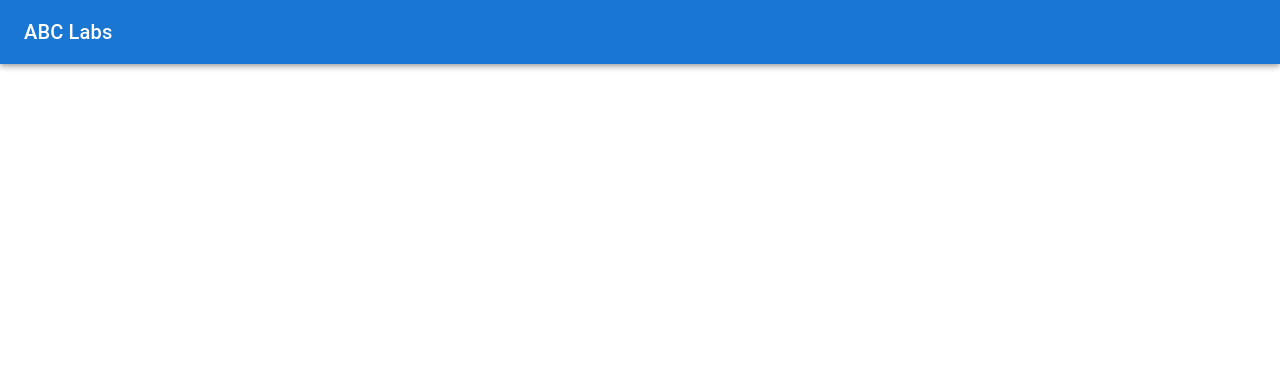
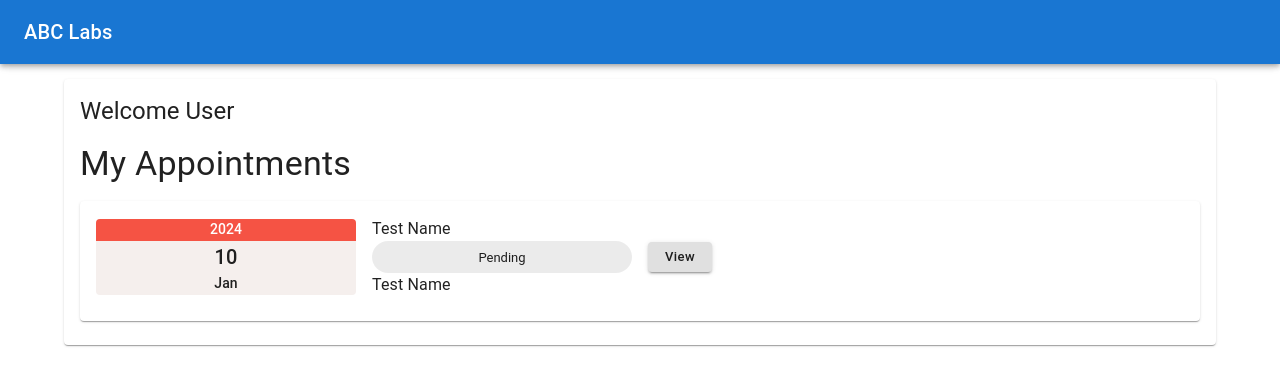
Before and after one commit to Arshad008/icbt-ap-project-fe, a React (Create React App) app: page /profile in a window 1280 px wide. Before the commit this address had no page. Shown: the top 386 px of the page. Built offline with nearby package versions, Linux system fonts and the light colour scheme.

Commit message:
user views

```diff
--- a/src/App.js
+++ b/src/App.js
@@ -10,6 +10,7 @@ import AppHeader from "./components/AppHeader";
 import Login from "./pages/login/Login";
 import Home from "./pages/home/Home";
 import UserRegistration from "./pages/register/UserRegistration";
+import UserProfile from "./pages/user/UserProfile";
 
 const App = () => {
   return (
@@ -21,6 +22,7 @@ const App = () => {
             <Route index element={<Home />} />
             <Route path="login" element={<Login />} />
             <Route path="register" element={<UserRegistration />} />
+            <Route path="profile" element={<UserProfile />} />
           </Routes>
         </BrowserRouter>
       </div>
--- a/src/components/PaymentModal.jsx
+++ b/src/components/PaymentModal.jsx
@@ -13,7 +13,7 @@ import {
   Typography,
 } from "@mui/material";
 import { usePaymentInputs } from "react-payment-inputs";
-// ICONS
+// Icons
 import CloseIcon from "@mui/icons-material/Close";
 
 import { getFormatedNumberWithCommas } from "../helpers/Strings";
--- /dev/null
+++ b/src/components/user/UserAppointmentListItem.jsx
@@ -0,0 +1,78 @@
+import React from "react";
+import {
+  Button,
+  Card,
+  CardActionArea,
+  CardContent,
+  Chip,
+  Grid,
+  Stack,
+  Typography,
+} from "@mui/material";
+
+const renderDateWithCalendarView = () => {
+  const year = "2024";
+  const month = "Jan";
+  const date = "10";
+
+  return (
+    <div
+      style={{
+        textAlign: "center",
+      }}
+    >
+      <div
+        style={{
+          backgroundColor: "#f55344",
+          color: "#ffffff",
+          borderTopLeftRadius: "4px",
+          borderTopRightRadius: "4px",
+        }}
+      >
+        <Typography variant="subtitle2">{year}</Typography>
+      </div>
+      <div
+        style={{
+          backgroundColor: "#f5efed",
+          borderBottomLeftRadius: "4px",
+          borderBottomRightRadius: "4px",
+        }}
+      >
+        <div style={{ fontWeight: 600 }}>
+          <Typography variant="h6">{date}</Typography>
+        </div>
+        <div style={{ fontWeight: 600 }}>
+          <Typography variant="subtitle2">{month}</Typography>
+        </div>
+      </div>
+    </div>
+  );
+};
+
+const UserAppointmentListItem = () => {
+  return (
+    <Card>
+      <CardContent>
+        <Grid container spacing={2} alignItems="center">
+          <Grid item xs={3}>
+            {renderDateWithCalendarView("2024", "10", "Jan")}
+          </Grid>
+          <Grid item xs={3}>
+            <Stack>
+              <Typography>Test Name</Typography>
+              <Chip label="Pending" />
+              <Typography>Test Name</Typography>
+            </Stack>
+          </Grid>
+          <Grid item xs={3}>
+            <Button size="small" variant="contained" color="inherit">
+              View
+            </Button>
+          </Grid>
+        </Grid>
+      </CardContent>
+    </Card>
+  );
+};
+
+export default UserAppointmentListItem;
--- /dev/null
+++ b/src/pages/user/UserProfile.jsx
@@ -0,0 +1,67 @@
+import React from "react";
+import {
+  Button,
+  Card,
+  CardActionArea,
+  CardContent,
+  Chip,
+  Container,
+  Grid,
+  Paper,
+  Stack,
+  Table,
+  TableBody,
+  TableCell,
+  TableContainer,
+  TableHead,
+  TableRow,
+  Typography,
+} from "@mui/material";
+// Icons
+import CalendarMonthIcon from "@mui/icons-material/CalendarMonth";
+
+// Components
+import UserAppointmentListItem from "../../components/user/UserAppointmentListItem";
+
+const styles = {
+  containerStyles: {
+    marginTop: '15px',
+    // padding: "15px",
+  },
+};
+
+const appointments = [{}];
+
+const UserProfile = () => {
+  return (
+    <Container style={styles.containerStyles}>
+      <Card>
+        <CardContent>
+          <Grid container spacing={2}>
+            <Grid item xs={12}>
+              <Typography variant="h5">Welcome User</Typography>
+            </Grid>
+            <Grid item xs={12}>
+              <Typography variant="h4">My Appointments</Typography>
+            </Grid>
+            {appointments.length ? (
+              appointments.map((item) => (
+                <Grid item xs={12} key={item.id}>
+                  <UserAppointmentListItem />
+                </Grid>
+              ))
+            ) : (
+              <Grid item xs={12}>
+                <Typography variant="h6">
+                  No appointments are available yet.
+                </Typography>
+              </Grid>
+            )}
+          </Grid>
+        </CardContent>
+      </Card>
+    </Container>
+  );
+};
+
+export default UserProfile;
```
